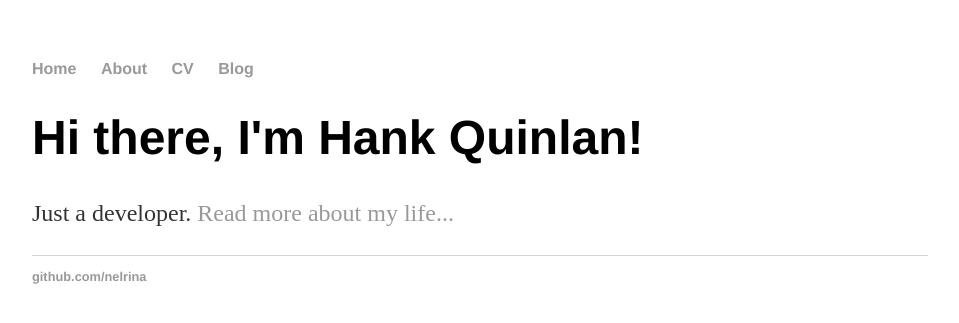
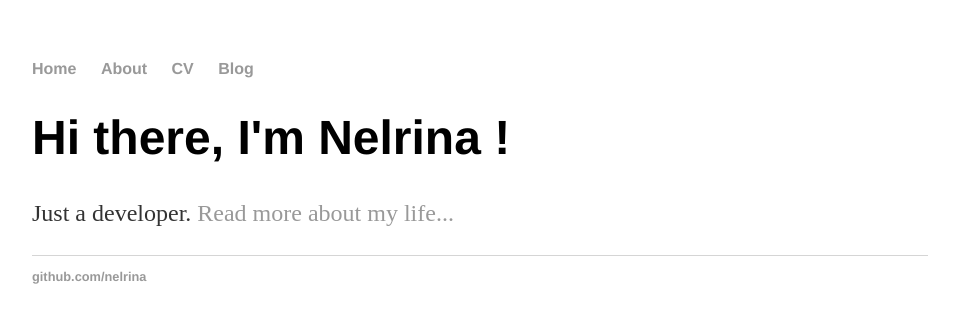
Before and after one commit to Nelrina/nelrina.github.io, a Jekyll site: the page built from index.html, in a window 1280 px wide. Shown: the top 323 px of the page, without its empty margins (160-1119 px from the left). Built offline with Jekyll 4.4.1, drawn with Linux system fonts in a browser that asks for light colours.

Commit message:
Update index.html

```diff
--- a/index.html
+++ b/index.html
@@ -3,6 +3,6 @@ layout: default
 title: Nelrina, Novice Android Developer
 ---
 <div class="blurb">
-	<h1>Hi there, I'm Hank Quinlan!</h1>
+	<h1>Hi there, I'm Nelrina !</h1>
 	<p>Just a developer. <a href="/about">Read more about my life...</a></p>
 </div><!-- /.blurb -->
```
